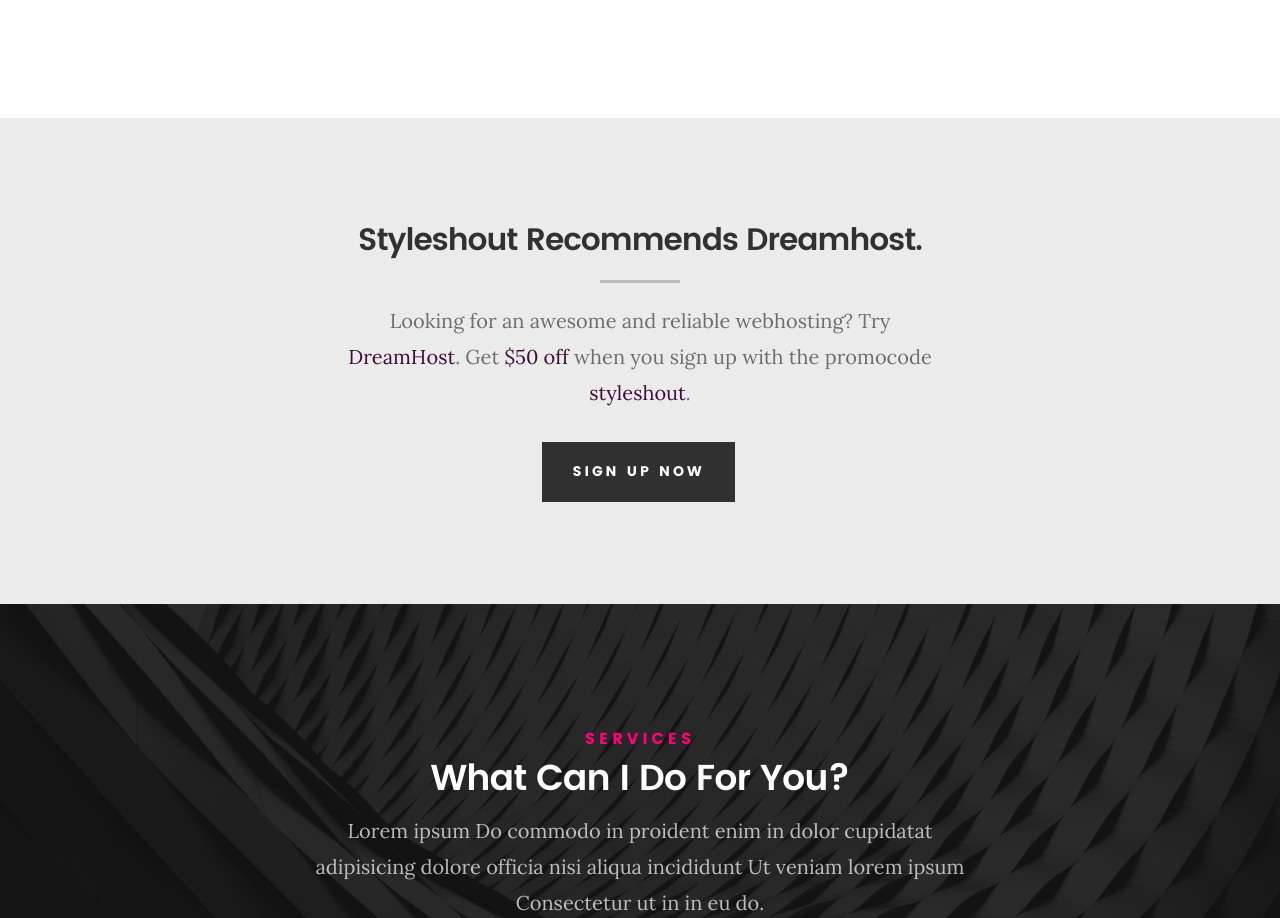
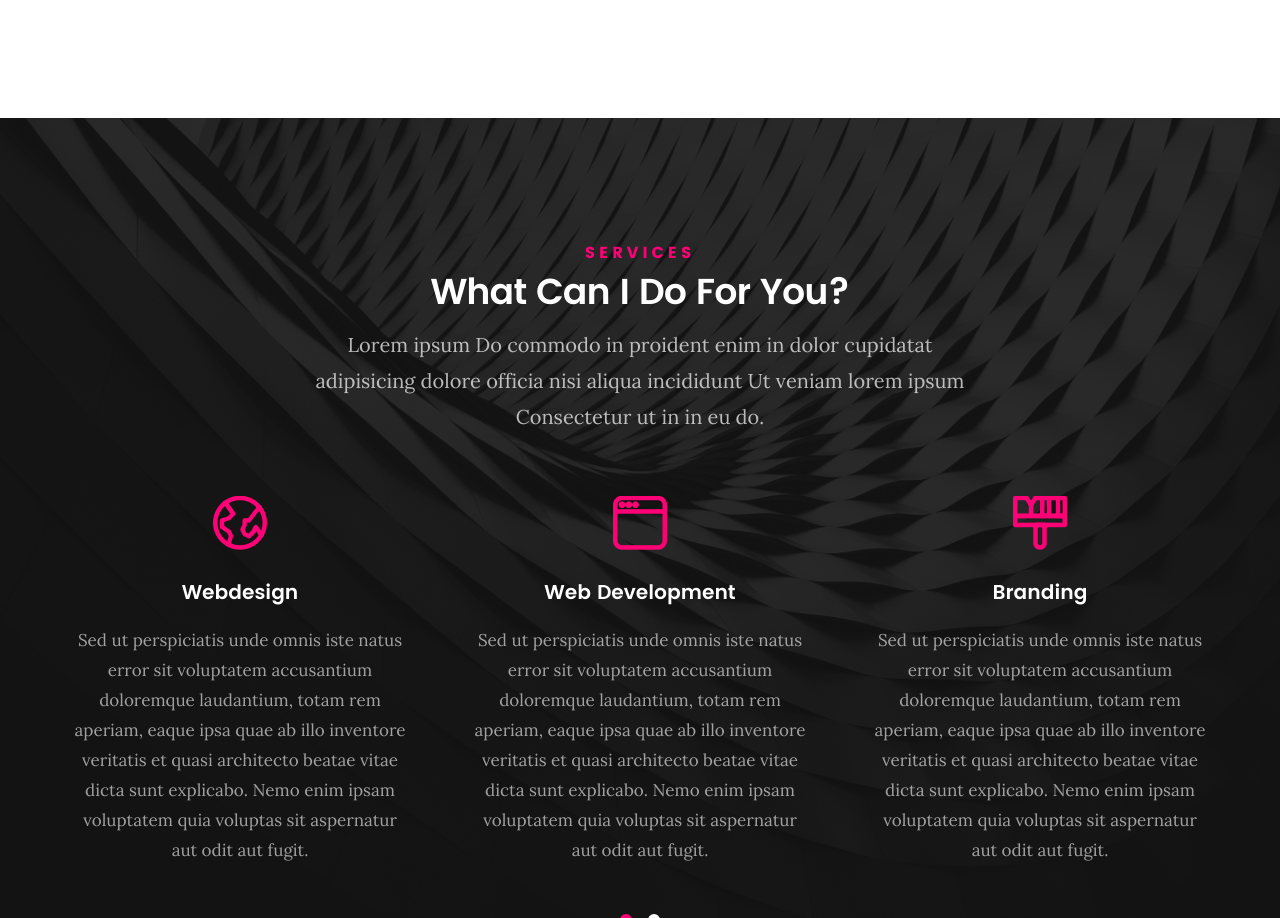
Before and after one commit to ThatayaoneK/paradoxdesign, a plain HTML site: page index.html in a window 1280 px wide. Shown: the part 6428-7346 px from the top of the page. Drawn offline with Linux system fonts and the light colour scheme; files whose address does not match are found by name.

Commit message:
deleted section

```diff
--- a/index.html
+++ b/index.html
@@ -54,7 +54,6 @@
 						<li><a class="smoothscroll"  href="#portfolio" title="">Portfolio</a></li>
 						<li><a class="smoothscroll"  href="#services" title="">Services</a></li>
 						<li><a class="smoothscroll"  href="#contact" title="">Contact</a></li>
-						<li><a href="styles.html" title="">Style Demo</a></li>
 					</ul>
 				</nav>
    		</div> <!-- /top-bar -->
@@ -611,32 +610,6 @@
 	</section> <!-- /portfolio -->
 
 
-	<!-- CTA Section
-   ================================================== -->
-	<section id="cta" class="grey-section">
-
-   	<div class="row cta-content">
-
-   		<div class="col-twelve section-ads">
-
-	     		<h2 class="h01"><a href="http://www.dreamhost.com/r.cgi?287326|STYLESHOUT">Styleshout Recommends Dreamhost.</a></h2>
-
-		      <p class="lead">
-		      Looking for an awesome and reliable webhosting? Try <a href="http://www.dreamhost.com/r.cgi?287326|STYLESHOUT"><span>DreamHost</span></a>.
-				Get <span>$50 off</span> when you sign up with the promocode <span>styleshout</span>.
-				<!-- Simply type	the promocode in the box labeled “Promo Code” when placing your order. -->
-				</p>
-
-				<div class="action">
-			      <a class="button button-primary large" href="http://www.dreamhost.com/r.cgi?287326|STYLESHOUT">Sign Up Now</a>
-		      </div>
-
-   		</div>
-
-   	</div> <!-- /cta-content -->
-
-   </section> <!-- /cta -->
-
 
 	<!-- services Section
    ================================================== -->
```
